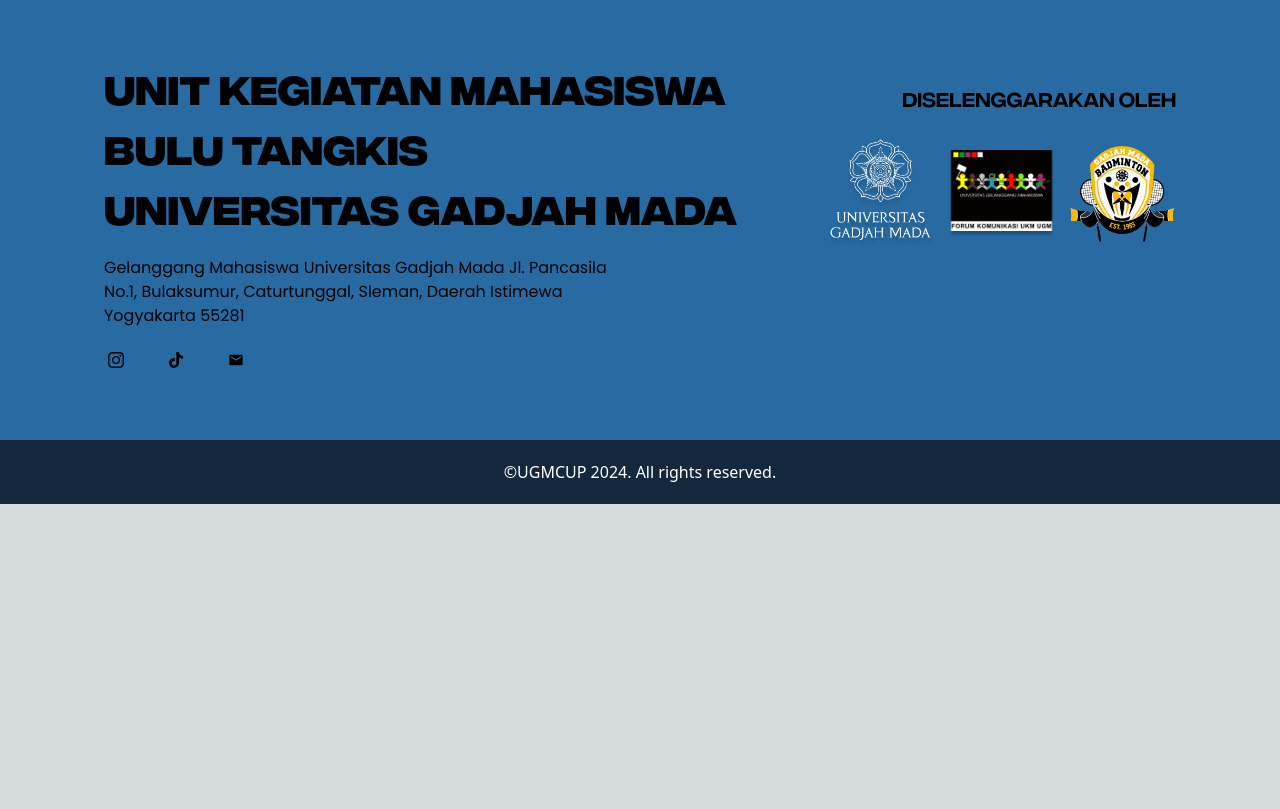
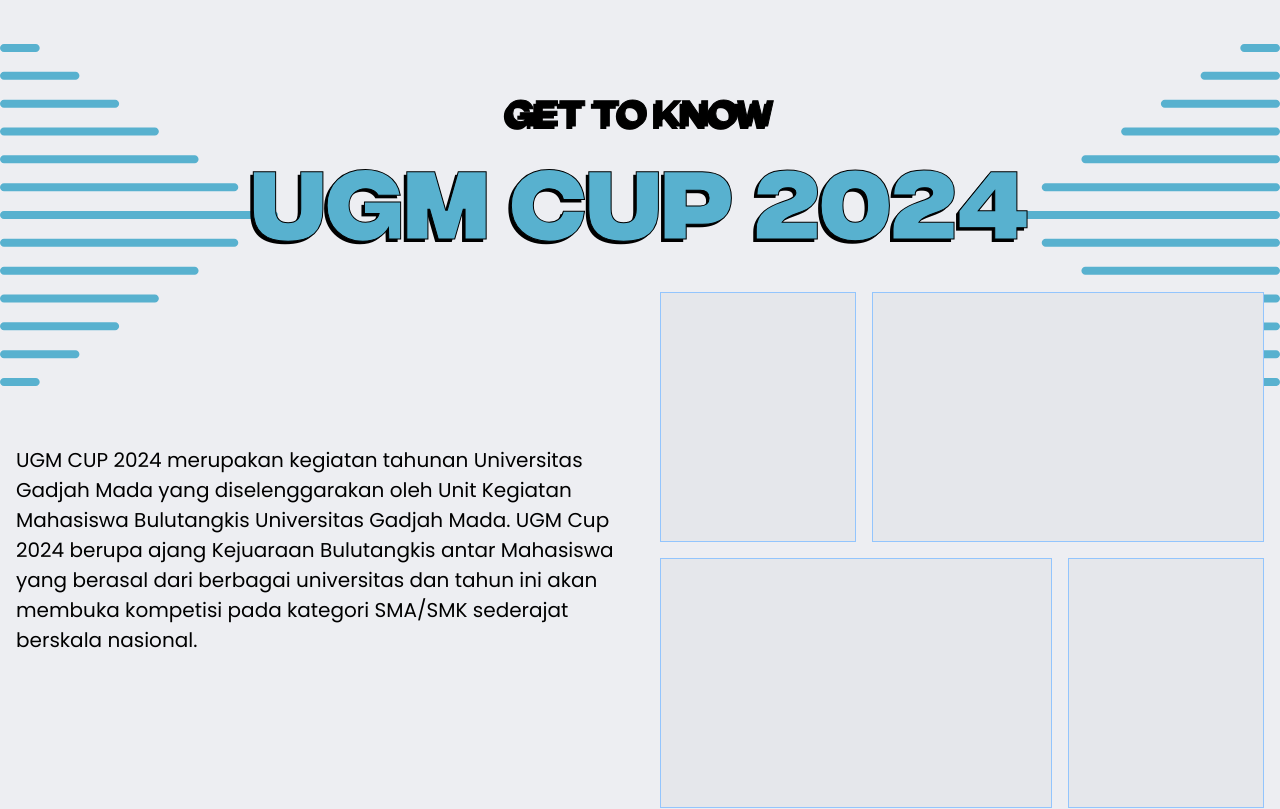
Before and after one commit to rasyidk/ugmcup, a Next.js app: page / in a window 1280 px wide. Shown: the part 820-1629 px from the top of the page. Before the commit the page ends 1324 px from the top, so only its background shows below. Built offline with nearby package versions, Linux system fonts and the light colour scheme.

Commit message:
feat home-gettoknow

```diff
--- a/app/page.js
+++ b/app/page.js
@@ -1,3 +1,4 @@
+import GetToKnow from "@/modules/home/GetToKnow";
 import Hero from "@/modules/home/Hero";
 import Image from "next/image";
 
@@ -5,6 +6,7 @@
   return (
     <main>
       <Hero />
+      <GetToKnow />
     </main>
   );
 }
--- /dev/null
+++ b/src/components/EventCard.js
@@ -0,0 +1,28 @@
+import Image from "next/image";
+
+const EventCard = () => {
+  return (
+    <div className="flex flex-col space-y-4 lg:w-1/2 lg:order-2">
+      <div className="flex space-y-0 flex-row space-x-4">
+        <div className="w-1/3 flex flex-col space-y-4">
+          <div className="w-full h-[124px] lg:h-[250px] bg-gray-200 border border-blue-300"></div>
+        </div>
+        <div className="w-2/3">
+          <div className="w-full h-[124px] lg:h-[250px] bg-gray-200 border border-blue-300"></div>
+        </div>
+      </div>
+
+      <div className="flex space-y-0 flex-row space-x-4">
+        <div className="w-2/3">
+          <div className="w-full h-[124px] lg:h-[250px] bg-gray-200 border border-blue-300"></div>
+        </div>
+
+        <div className="w-1/3 flex flex-col space-y-4">
+          <div className="w-full h-[124px] lg:h-[250px] bg-gray-200 border border-blue-300"></div>
+        </div>
+      </div>
+    </div>
+  );
+};
+
+export default EventCard;
--- a/src/components/Footer.js
+++ b/src/components/Footer.js
@@ -132,12 +132,5 @@
     </footer>
   );
 }
-Footer.propTypes = {
-  type: PropTypes.string,
-};
-
-Footer.defaultProps = {
-  type: "type1",
-};
 
 export default Footer;
--- /dev/null
+++ b/src/modules/home/GetToKnow.js
@@ -0,0 +1,63 @@
+import EventCard from "@/components/EventCard";
+import Image from "next/image";
+import React from "react";
+
+export default function GetToKnow() {
+  return (
+    <section className="min-h-screen flex flex-col bg-[#EDEEF2] ">
+      <div className="relative pt-16 h-[250px] ">
+        <div className=" absolute right-0 w-[100px] h-[100px] lg:w-[278px] lg:h-[226px]  ">
+          <Image
+            src="/assets/home/gettoknow/gtk_ornament_right.svg"
+            alt="ornament"
+            layout="fixed"
+            width={278}
+            height={278}
+            objectFit="cover"
+          />
+        </div>
+
+        <div className="absolute z-10 flex flex-col w-full justify-center lg:mt-10">
+          <p className="text-[24px] lg:text-[36px] text-shadow-decoration font-integral text-center">
+            GET TO KNOW
+          </p>
+
+          <p className="text-[48px] lg:text-[96px] text-primary font-bold text-shadow-decoration font-integral text-center -mt-2">
+            UGM CUP
+            <span className="block lg:inline mt-[-0.5em]">
+              {" "}
+              {/* Adjust mt to reduce space */}
+              2024
+            </span>
+          </p>
+        </div>
+        <div className=" absolute left-0 w-[100px] h-[100px] lg:w-[278px] lg:h-[226px] ">
+          <Image
+            src="/assets/home/gettoknow/gtk_ornament_left.svg"
+            alt="ornament"
+            layout="fixed"
+            width={278}
+            height={278}
+            objectFit="cover"
+          />
+        </div>
+      </div>
+
+      <div className="flex items-center justify-center min-h-screen p-4 -mt-20 z-30">
+        <div className="container mx-auto flex flex-col space-y-4 lg:space-y-0 lg:flex-row lg:gap-10">
+          <EventCard />
+          <div className="w-full lg:w-1/2 lg:flex lg:flex-row  lg:items-center ">
+            <p className="font-poppins text-black  lg:text-[20px]">
+              UGM CUP 2024 merupakan kegiatan tahunan Universitas Gadjah Mada
+              yang diselenggarakan oleh Unit Kegiatan Mahasiswa Bulutangkis
+              Universitas Gadjah Mada. UGM Cup 2024 berupa ajang Kejuaraan
+              Bulutangkis antar Mahasiswa yang berasal dari berbagai universitas
+              dan tahun ini akan membuka kompetisi pada kategori SMA/SMK
+              sederajat berskala nasional.
+            </p>
+          </div>
+        </div>
+      </div>
+    </section>
+  );
+}
```
Also changed, not shown: public/assets/home/gettoknow/gtk_ornament_left.svg (added), public/assets/home/gettoknow/gtk_ornament_right.svg (added).
